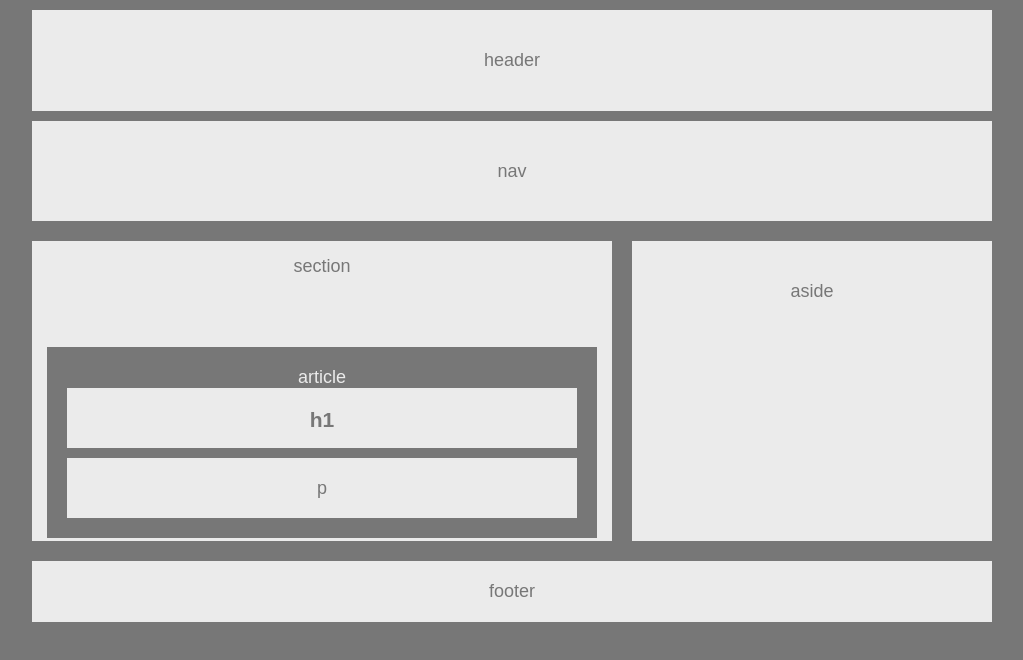
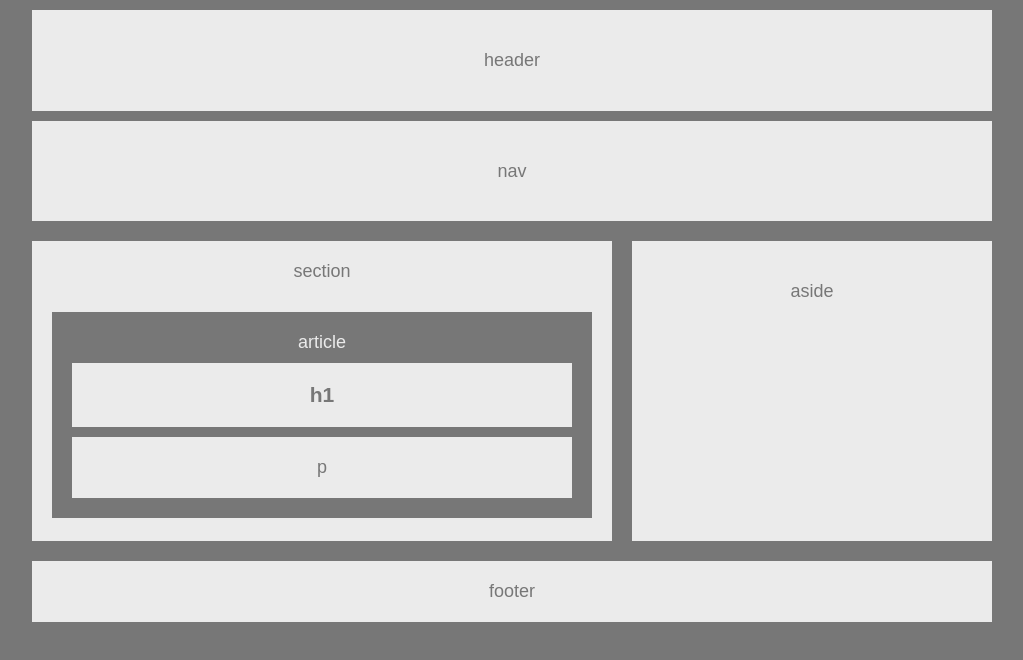
Before and after one commit to jessicavc/HW-Wireframe, a plain HTML site: page index.html in a window 1280 px wide. Shown: the whole page, without its empty margins (128-1151 px from the left). Drawn offline with Linux system fonts and the light colour scheme.

Commit message:
Updated Draft of HW-Wireframe

```diff
--- a/index.html
+++ b/index.html
@@ -33,7 +33,6 @@
 <div class="section">
     <section>
         section
-        <h1></h1>
         <article>
         article
             <h1>h1</h1>
--- a/style.css
+++ b/style.css
@@ -46,7 +46,7 @@
   }
 
   section {
-    padding: 15px;
+    padding: 20px;
     float: left;
     width: 580px;
     height: 300px;
@@ -56,6 +56,9 @@
 
   article {
     padding: 20px;
+    margin-top: 30px;
+    margin-left: 0px;
+    margin-right: 0px;
     width: auto;
     height: auto;
     background: #777;
@@ -63,9 +66,10 @@
   }
 
   h1 {
+    margin-top: 10px;
     padding: 20px;
-    width: 100%;
-    height: 60px;
+    width: auto;
+    height: auto;
     color: #777;
     margin-bottom: 10px;
     background: #ebebeb;
@@ -73,8 +77,8 @@
 
   p {
     padding: 20px;
-    width: 100%;
-    height: 60px;
+    width: auto;
+    height: auto;
     color: #777;
     background: #ebebeb
   }
```
